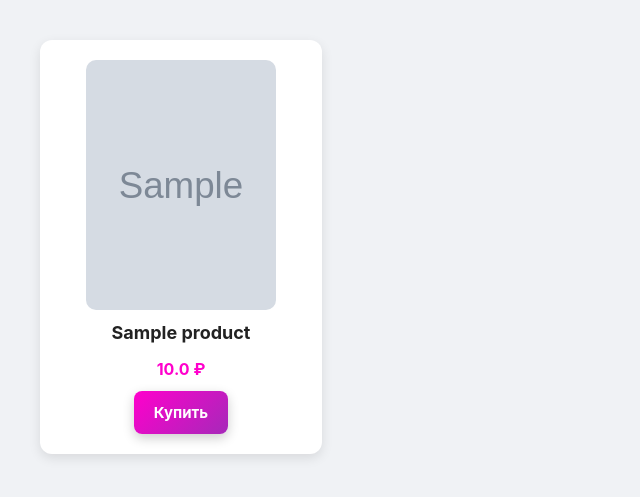
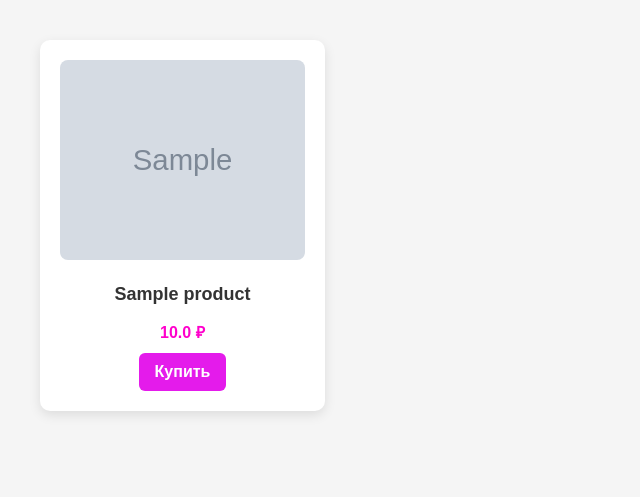
Before and after one commit to Hitsuga-K/VB, a FastAPI app: page / in a window 1280 px wide. Shown: the top 497 px of the page, without its empty margins (0-640 px from the left). Run offline with FastAPI, Linux system fonts and the light colour scheme; tables that the repository leaves empty hold one stand-in row (Sample ...).

Commit message:
Update style.css

```diff
--- a/static/style.css
+++ b/static/style.css
@@ -1,116 +1,64 @@
-/* Базовые стили */
 body {
-    font-family: 'Inter', 'Montserrat', sans-serif;
-    background-color: #f0f2f5;
+    font-family: Arial, sans-serif;
+    background-color: #f5f5f5;
     margin: 0;
     padding: 0;
-    color: #333;
 }
 
-/* Сетка карточек */
 .cards {
     display: grid;
     grid-template-columns: repeat(auto-fill, minmax(240px, 1fr));
-    gap: 24px;
+    gap: 20px;
     padding: 40px;
     max-width: 1200px;
     margin: auto;
 }
 
-/* Карточка товара */
 .card {
     background-color: #fff;
-    border-radius: 12px;
+    border-radius: 10px;
     padding: 20px;
     box-shadow: 0 4px 12px rgba(0,0,0,0.1);
     text-align: center;
-    transition: all 0.3s ease;
-}
-.card:hover {
-    transform: translateY(-6px);
-    box-shadow: 0 10px 24px rgba(0,0,0,0.15);
 }
 
 .card img {
-    width: 190px;
-    height: 250px;
+    width: 100%;
+    height: 200px;
     object-fit: cover;
-    border-radius: 10px;
-    margin-bottom: 12px;
-    transition: transform 0.3s ease;
-    display: block;
-    margin-left: auto;
-    margin-right: auto;
-}
-.card:hover img {
-    transform: scale(1.05);
+    border-radius: 8px;
+    margin-bottom: 10px;
 }
 
 .card h2 {
     font-size: 18px;
     margin: 10px 0;
-    color: #222;
+    color: #333;
 }
 
 .card .price {
     font-size: 16px;
     color: #ff00cc;
     font-weight: bold;
-    margin-bottom: 12px;
+    margin-bottom: 10px;
 }
 
-/* Кнопки */
 .buy-button {
     display: inline-block;
-    padding: 12px 20px;
-    background: linear-gradient(135deg, #ff00cc, #a629b9);
+    padding: 10px 16px;
+    background-color: #e41beb;
     color: white;
     border: none;
-    border-radius: 8px;
+    border-radius: 6px;
     text-decoration: none;
     font-weight: bold;
-    font-size: 15px;
-    cursor: pointer;
-    transition: all 0.3s ease;
-    box-shadow: 0 4px 12px rgba(0,0,0,0.2);
-}
-.buy-button:hover {
-    background: linear-gradient(135deg, #a629b9, #ff00cc);
-    transform: translateY(-2px);
+    transition: background-color 0.3s ease;
 }
 
-form button {
-    background: linear-gradient(135deg, #00cc66, #00994d);
-    color: white;
-    border: none;
-    padding: 12px 20px;
-    border-radius: 8px;
-    font-size: 16px;
-    cursor: pointer;
-    transition: all 0.3s ease;
-    box-shadow: 0 4px 12px rgba(0,0,0,0.2);
-}
-form button:hover {
-    background: linear-gradient(135deg, #00994d, #00cc66);
-    transform: translateY(-2px);
+.buy-button:hover {
+    background-color: #a629b9;
 }
 
-.add-button {
-    display: inline-block;
-    margin: 20px 40px;
-    padding: 12px 20px;
-    background: linear-gradient(135deg, #00cc66, #00994d);
-    color: white;
-    border-radius: 8px;
-    text-decoration: none;
-    font-weight: bold;
-    transition: all 0.3s ease;
-}
-.add-button:hover {
-    background: linear-gradient(135deg, #00994d, #00cc66);
-}
-
-/* Страница товара */
 .product-details {
     display: flex;
     gap: 30px;
```
Also changed, not shown: other parts of static/style.css (+35 -66 lines).
